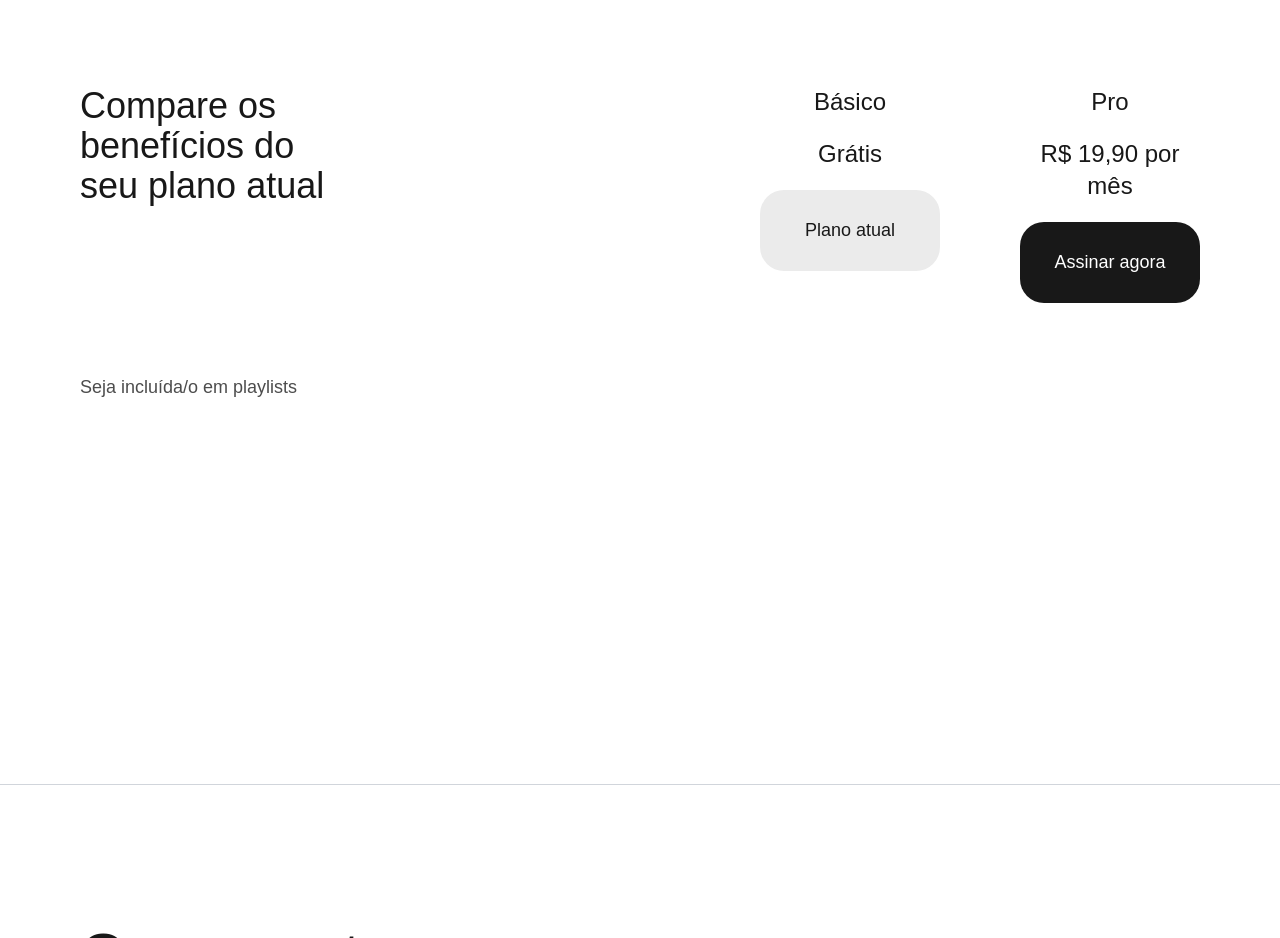
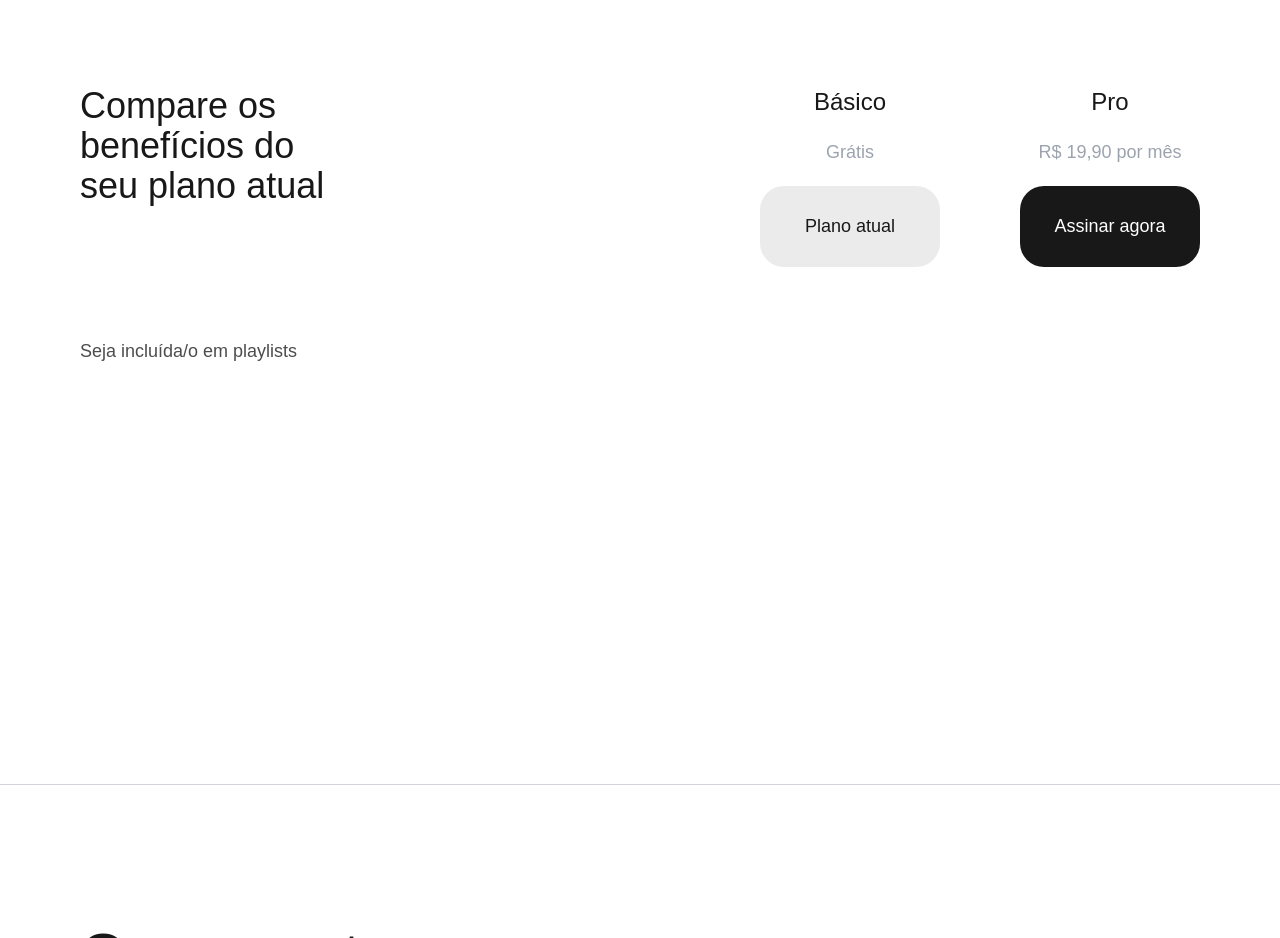
Before and after one commit to faaaabio/muv, a plain HTML site: page index.html in a window 1280 px wide. Shown: the part 4860-5798 px from the top of the page. Drawn offline with Linux system fonts and the light colour scheme; a web font is replaced by a local one.

Commit message:
Add files via upload

```diff
--- a/index.html
+++ b/index.html
@@ -20,6 +20,11 @@
 
         body {
             font-family: 'Aeroport', sans-serif;
+        }
+
+        /* Cores auxiliares */
+        .text-aux3 {
+            color: #9CA3AF;
         }
 
         #header {
@@ -304,9 +309,9 @@
         }
 
         .plano-price {
-            font-size: 1.5rem;
-            line-height: 2rem;
-            color: #181818;
+            font-size: 1.125rem;
+            line-height: 1.75rem;
+            color: #9CA3AF;
             font-family: 'Aeroport', sans-serif;
             font-weight: 400;
             width: 180px;
```
